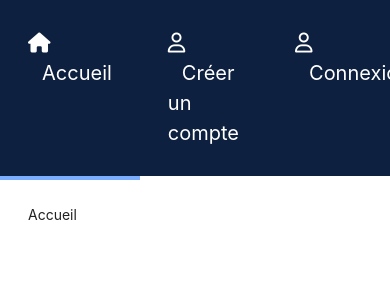
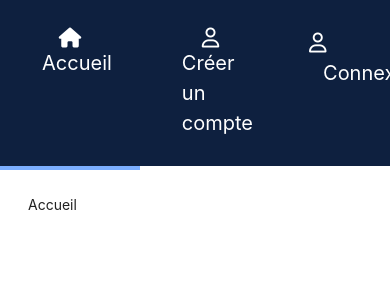
Before and after one commit to greg13013/P7_Groupomania_Frontend, a React (Create React App) app: page /admin in a window 390 px wide. Shown: the top 300 px of the page. Built offline with nearby package versions, Linux system fonts and the light colour scheme.

Commit message:
modif style

```diff
--- a/public/css/main.css
+++ b/public/css/main.css
@@ -139,6 +139,24 @@ header .menu .item:hover {
   margin-left: 14px;
 }
 
+@media (max-width: 992px) {
+  .navMobile {
+    display: -webkit-box;
+    display: -ms-flexbox;
+    display: flex;
+    -webkit-box-pack: center;
+        -ms-flex-pack: center;
+            justify-content: center;
+    -webkit-box-align: center;
+        -ms-flex-align: center;
+            align-items: center;
+    -webkit-box-orient: vertical;
+    -webkit-box-direction: normal;
+        -ms-flex-direction: column;
+            flex-direction: column;
+  }
+}
+
 .main-container {
   -ms-grid-column: 2;
   grid-column: 2;
@@ -180,6 +198,7 @@ header .menu .item:hover {
   position: absolute;
   top: 0;
   right: 0;
+  cursor: pointer;
 }
 
 .cardProfil {
@@ -230,6 +249,6 @@ header .menu .item:hover {
 }
 
 .imgTable {
-  width: 200px;
+  width: 100px;
 }
 /*# sourceMappingURL=main.css.map */
--- a/src/components/NavTop.jsx
+++ b/src/components/NavTop.jsx
@@ -20,7 +20,7 @@ export const NavTop = () => {
     <header>
       <div className="menu">
         <div className="item">
-          <NavLink activeclass="active" to="/">
+          <NavLink activeclass="active" className='navMobile' to="/">
             <i className="fas fa-home"></i>
             <span className="nav-links">Accueil</span>
           </NavLink>
@@ -29,14 +29,14 @@ export const NavTop = () => {
         {user.isLog ? (
           <>
           <div className="item">
-            <NavLink activeclass="active" to="/profil">
+            <NavLink activeclass="active" className='navMobile' to="/profil">
               <i className="fa-regular fa-user"></i>
               <span className="nav-links">Profil</span>
             </NavLink>
           </div>
             {user.admin === true &&
           <div className="item">
-            <NavLink activeclass="active" to="/admin">
+            <NavLink activeclass="active" className='navMobile' to="/admin">
             <i className="fa-solid fa-crown"></i>
               <span className="nav-links">Administration</span>
             </NavLink>
@@ -45,7 +45,7 @@ export const NavTop = () => {
           </>
         ) : (
           <div className="item">
-            <NavLink activeclass="active" to="/creerCompte">
+            <NavLink activeclass="active" className='navMobile' to="/creerCompte">
               <i className="fa-regular fa-user"></i>
               <span className="nav-links">Créer un compte</span>
             </NavLink>
@@ -55,7 +55,7 @@ export const NavTop = () => {
 
       {user.isLog ? (
         <div className="menu">
-          <div className="item" onClick={() => dispatch(logout())}>
+          <div className="item navMobile" onClick={() => dispatch(logout())}>
             <i className="fa-solid fa-right-to-bracket"></i>
             <span className="nav-links">Déconnexion</span>
           </div>
--- a/src/components/Sidebar.jsx
+++ b/src/components/Sidebar.jsx
@@ -13,7 +13,7 @@ export const Sidebar = () => {
         </div>
         {user.isLog ? (
           <div className="sideBar-user row">
-            <img src={user.image} alt="logo utilisateur" className="col s8 circle responsive-img" />
+            <img src={user.image} alt="logo utilisateur" className="col s9 circle responsive-img" />
             <div>{user.username}</div>
             <div>{user.email}</div>
           </div>
--- a/src/pages/FormModifCompte.jsx
+++ b/src/pages/FormModifCompte.jsx
@@ -53,7 +53,7 @@ export const FormModifCompte = ({ id, username, email, image, toggle }) => {
             src={file ? URL.createObjectURL(file) : image}
             alt="previewupload"
             value={image}
-            className="responsive-img circle col s10 l3 center-align margin1REM"
+            className="responsive-img col s10 l7 center-align margin1REM"
           />
 
           <Button
--- a/src/pages/Profil.jsx
+++ b/src/pages/Profil.jsx
@@ -30,6 +30,7 @@ export const Profil = () => {
             src="./img/icons/edit.svg"
             alt="edit"
             className="circle responsive-img"
+            title="Edit"
           />
           {/* </div>
       <div className="col s2"> */}
@@ -39,6 +40,7 @@ export const Profil = () => {
             src="./img/icons/delete.svg"
             alt="delete"
             className="circle responsive-img"
+            title="Delete"
           />
         </div>
         {!editToggle ? (
--- a/src/sass/layout/_container.scss
+++ b/src/sass/layout/_container.scss
@@ -29,6 +29,7 @@
     position: absolute;
     top: 0;
     right: 0;
+    cursor: pointer;
 }
 
 .cardProfil{
--- a/src/sass/layout/_navigation.scss
+++ b/src/sass/layout/_navigation.scss
@@ -87,3 +87,12 @@ header{
 .nav-links{
     margin-left: 14px;
 }
+
+.navMobile{
+    @include responsive(mobile) {
+        display: flex;
+        justify-content: center;
+        align-items: center;
+        flex-direction: column;
+    }
+}
--- a/src/sass/layout/_table.scss
+++ b/src/sass/layout/_table.scss
@@ -1,3 +1,3 @@
 .imgTable{
-    width: 200px;
+    width: 100px;
 }
```
Also changed, not shown: 1 other file (tests, documents, lock files or other folders).
